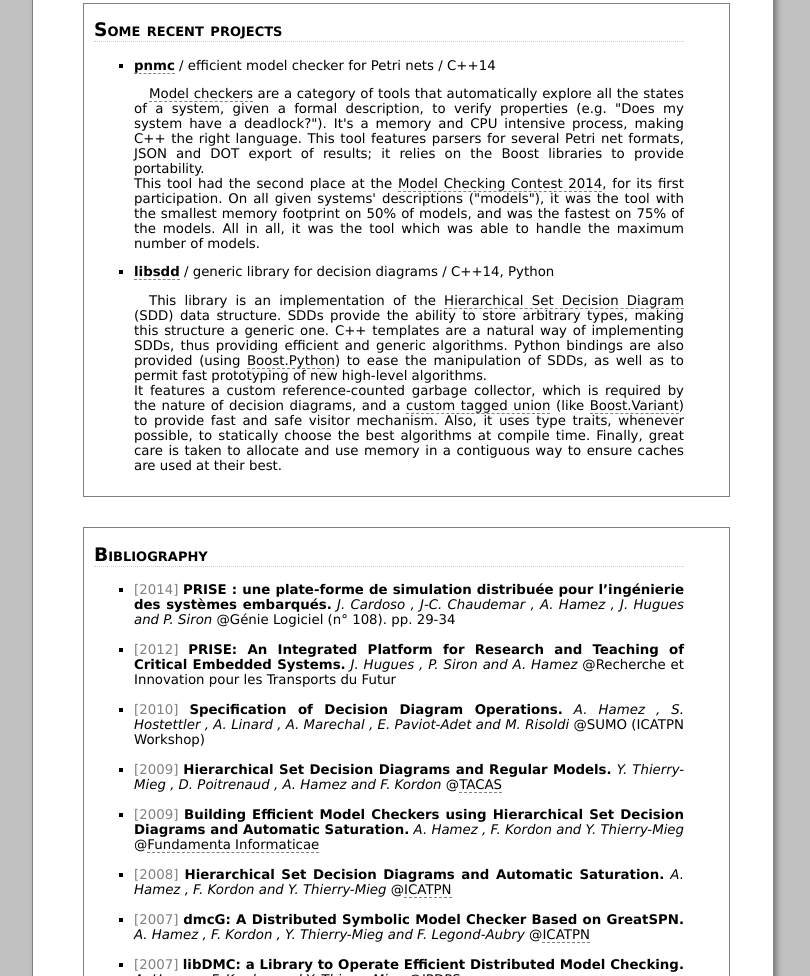
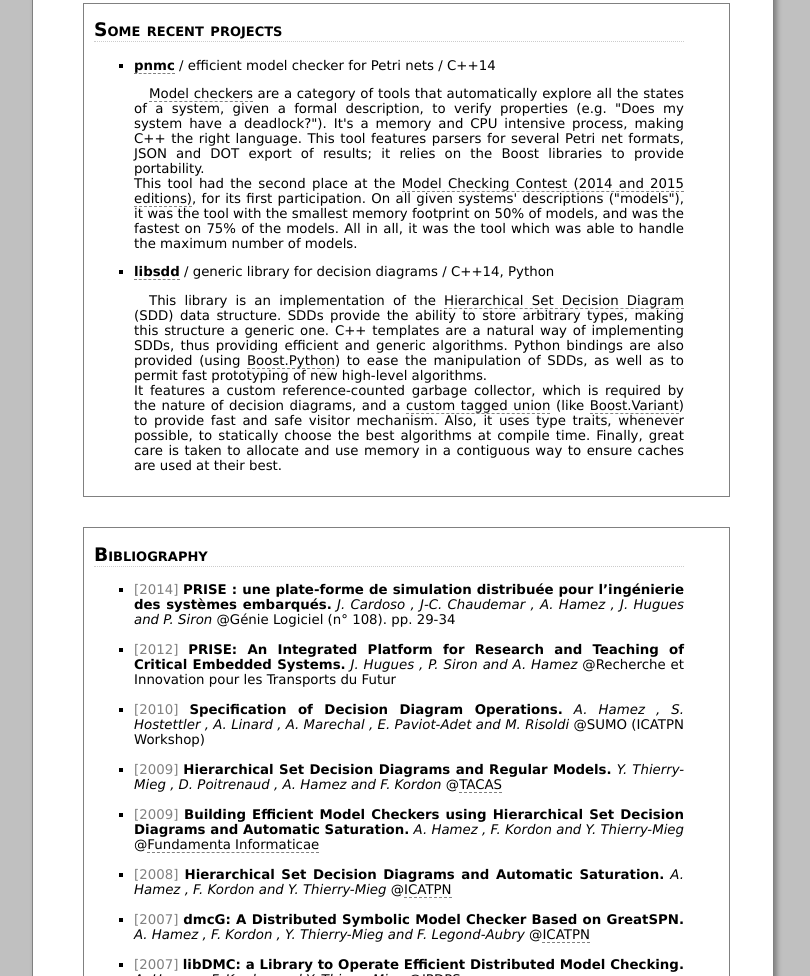
Before and after one commit to ahamez/ahamez.github.io, a plain HTML site: page index.html in a window 1280 px wide. Shown: the part 1866-2842 px from the top of the page, without its empty margins (237-1047 px from the left). Drawn offline with Linux system fonts and the light colour scheme.

Commit message:
Update index.html

```diff
--- a/index.html
+++ b/index.html
@@ -233,7 +233,7 @@
           and CPU intensive process, making C++ the right language. This tool features parsers for
           several Petri net formats, JSON and DOT export of results; it relies on the Boost
           libraries to provide portability.<br/> This tool had the second place at the <a
-          href="http://mcc.lip6.fr/2014/">Model Checking Contest 2014</a>, for its first
+          href="http://mcc.lip6.fr">Model Checking Contest (2014 and 2015 editions)</a>, for its first
           participation. On all given systems' descriptions ("models"), it was the tool with the
           smallest memory footprint on 50% of models, and was the fastest on 75% of the models. All
           in all, it was the tool which was able to handle the maximum number of models.
```
